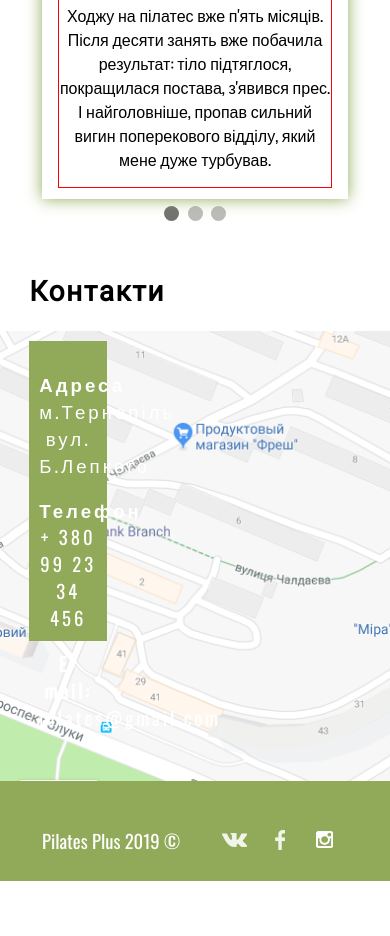
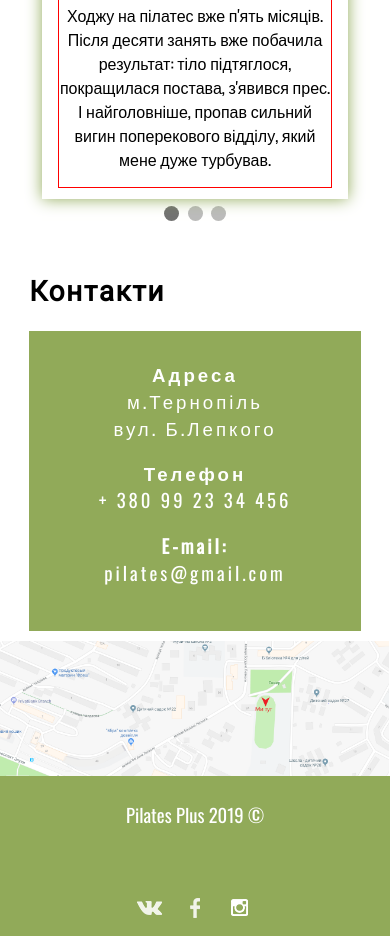
Before and after one commit to mberestovska/Pilates, a plain HTML site: page index.html in a window 390 px wide. Shown: the part 4997-5933 px from the top of the page. Before the commit the page ends 5878 px from the top, so only its background shows below. Drawn offline with nearby package versions, Linux system fonts and the light colour scheme.

Commit message:
changed footer for small screen

```diff
--- a/index.html
+++ b/index.html
@@ -265,11 +265,11 @@
     </div>
 
     <!-- Footer-->
-    <div class="col-12 clearfix footer">
+    <div class="col-12 clearfix footer" style="padding-bottom: 0px;">
         <div class="container m-0-a">
             <div class="footer-top d-flex flex-row justify-content-between">
                 <div class="align-self-center">Pilates Plus 2019 &copy;</div>
-                <div class="logo"></div>
+                <div class="align-self-center logo"></div>
                 <div class="align-self-center">
                     <a href="#">
                         <div class="social social-vk"></div>
--- a/main.css
+++ b/main.css
@@ -21,8 +21,7 @@
         text-align: center;
     }
 
-    .phone-number-header,
-    .footer-top .logo {
+    .phone-number-header {
         display: none;
     }
 
@@ -61,7 +60,6 @@
 
     .exercise {
         width: 100% !important;
-
     }
 
     .ex1,
@@ -122,10 +120,29 @@
     .numbertext{
         display: none;
     }
-    .footer-top {
+    .container .block-address {
+        position: relative;
+        width: 100%;
+    }
+    #map {
+        background-size: contain!important;
+        background-repeat: no-repeat;
+        height: 135px!important;
+        transition: all 200ms ease-in;
+        transform: scale(1);
+    }
+    #map:hover {
+        transition: all 200ms ease-in;
+        transform: scale(2);
+        z-index: 5;
+    }
+    .footer {
+        height: 160px!important;
+    }
+    .container .footer-top {
         flex-flow: column;
+        height: 140px;
     }
-
 }
 
 body {
```
